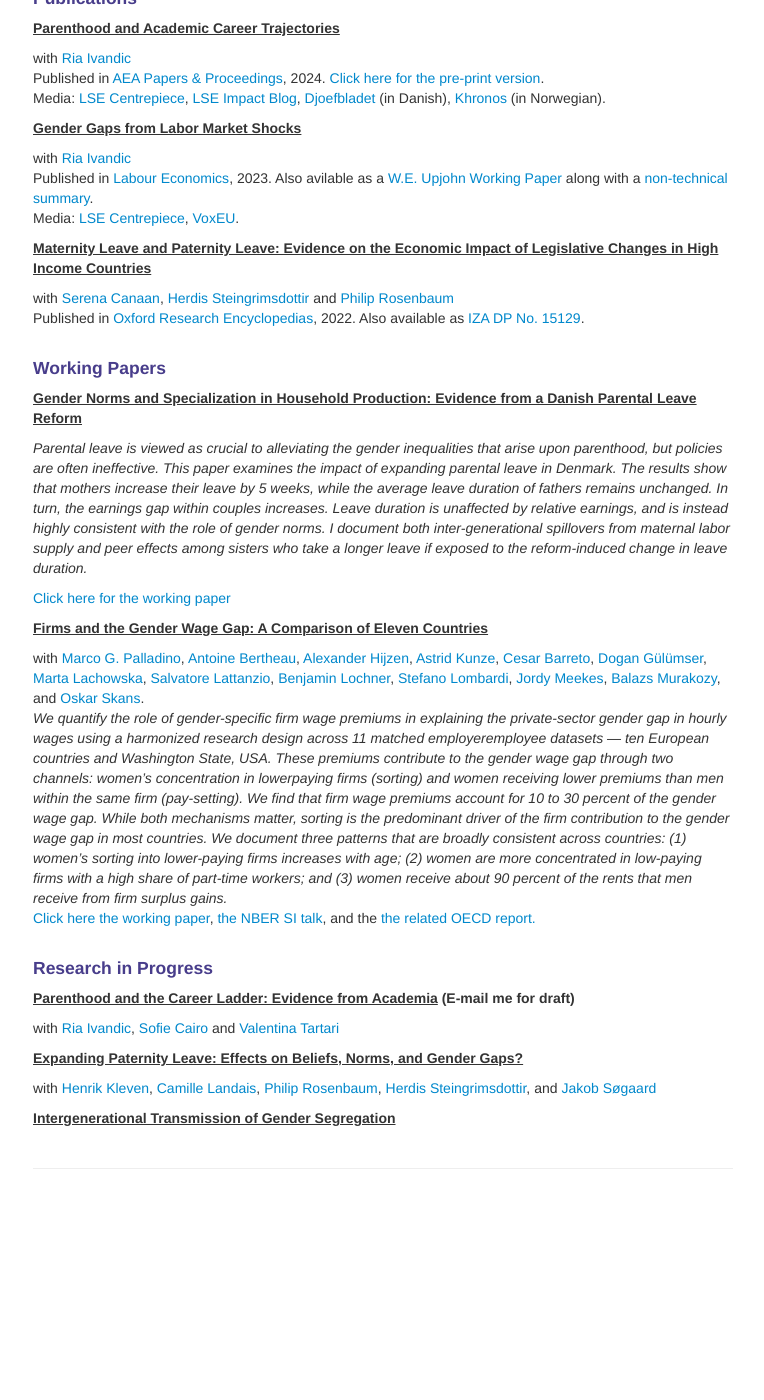
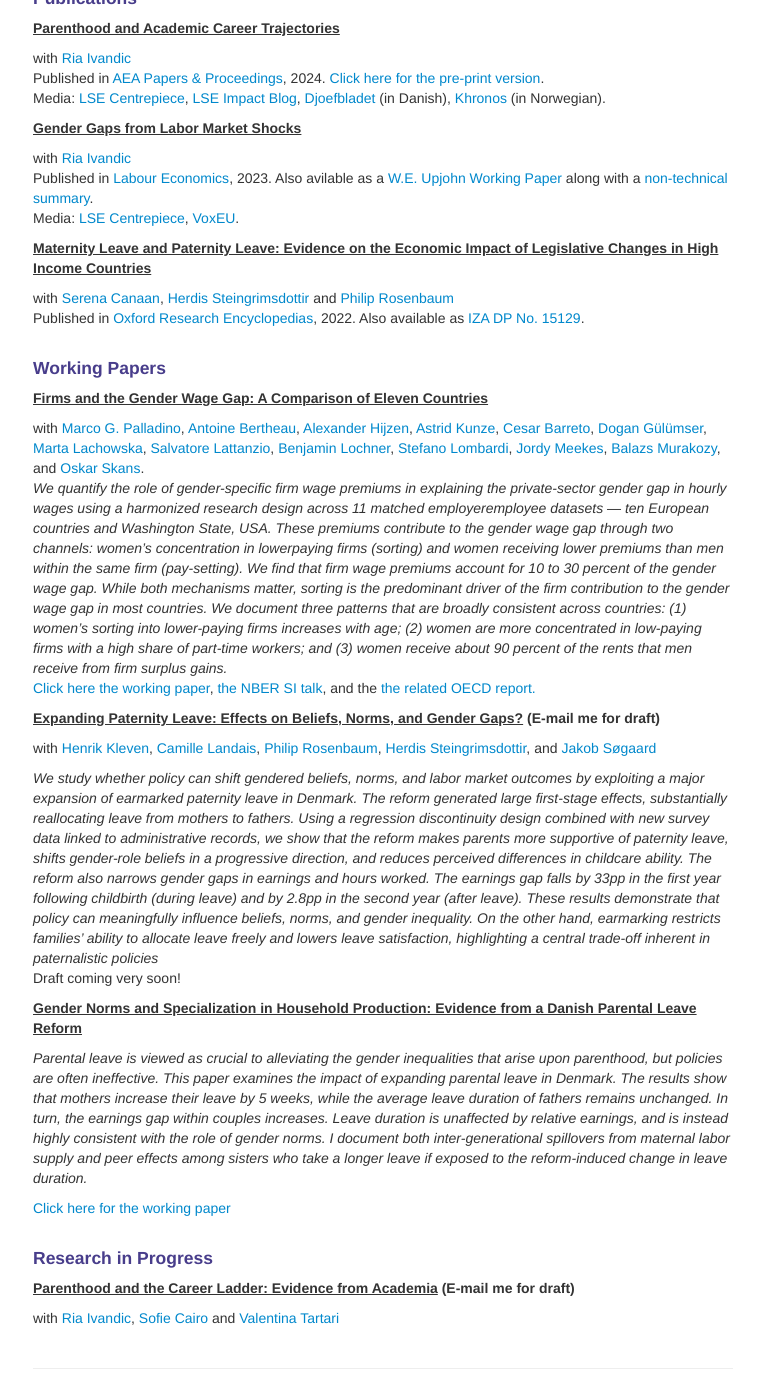
Before and after one commit to annesophielassen/annesophielassen.github.io, a Jekyll site: the page built from pages/research.md, in a window 1280 px wide and 1400 px high, scrolled down 174 px. Shown: the whole window, without its empty margins (257-1021 px from the left). Built offline with Jekyll 4.4.1, drawn with Linux system fonts in a browser that asks for light colours; before the commit the page ends 1374 px from its top, so only the background shows below that.

Commit message:
Update research.md

```diff
--- a/pages/research.md
+++ b/pages/research.md
@@ -21,6 +21,18 @@ Published in <a href="https://oxfordre.com/economics/view/10.1093/acrefore/97801
 <br>
 <br>
 #### Working Papers
+##### <u>Firms and the Gender Wage Gap: A Comparison of Eleven Countries</u>
+with  <a href="https://marcoguidopalladino.com/">Marco G. Palladino</a>, <a href="https://www.antoinebertheau.com/research.html"> Antoine Bertheau</a>, <a href="https://www.iza.org/person/1300/alexander-hijzen">Alexander Hijzen</a>, <a href="https://astridkunze.com/">Astrid Kunze</a>, <a href="https://sites.google.com/view/cesarbarreto/home">Cesar Barreto</a>, <a href="https://sites.google.com/view/dogangulumser">Dogan Gülümser</a>, <a href="http://www.martalachowska.com/">Marta Lachowska</a>, <a href="https://sites.google.com/view/salvatore-lattanzio/home">Salvatore Lattanzio</a>, <a href="https://sites.google.com/view/benjaminlochner/">Benjamin Lochner</a>, <a href="https://stefano-lombardi.github.io/">Stefano Lombardi</a>, <a href="https://sites.google.com/site/jmeekes/">Jordy Meekes</a>, <a href="https://sites.google.com/view/balazsmurakozy">Balazs Murakozy</a>, and <a href="https://sites.google.com/site/oskarskans/home">Oskar Skans</a>. <br>
+*We quantify the role of gender-specific firm wage premiums in explaining the private-sector gender gap in hourly wages using a harmonized research design across 11 matched employeremployee datasets — ten European countries and Washington State, USA. These premiums contribute to the gender wage gap through two channels: women’s concentration in lowerpaying firms (sorting) and women receiving lower premiums than men within the same firm (pay-setting). We find that firm wage premiums account for 10 to 30 percent of the gender wage gap. While both mechanisms matter, sorting is the predominant driver of the firm contribution to the gender wage gap in most countries. We document three patterns that are broadly consistent across countries: (1) women’s sorting into lower-paying firms increases with age; (2) women are more concentrated in low-paying firms with a high share of part-time workers; and (3) women receive about 90 percent of the rents that men receive from firm surplus gains.* <br>
+<a href="https://www.chicagofed.org/publications/working-papers/2025/2025-24">Click here the working paper</a>, <a href="https://www.youtube.com/live/RCkEHjCC3kI?t=420s">the NBER SI talk</a>, and the <a href="https://www.oecd.org/en/publications/the-role-of-bargaining-and-discrimination-in-the-gender-wage-gap-in-france_1fd68687-en.html">the related OECD report.</a>
+<br>
+##### <u>Expanding Paternity Leave: Effects on Beliefs, Norms, and Gender Gaps?</u> (E-mail me for draft)
+with <a href="https://www.henrikkleven.com/">Henrik Kleven</a>, <a href="https://app.scholarsite.io/camille-landais">Camille Landais</a>, <a href="https://sites.google.com/site/philrosenbaum/"> Philip Rosenbaum</a>, <a href="https://sites.google.com/site/herdissteingrimsdottir/home"> Herdis Steingrimsdottir</a>, and <a href="https://jakobsogaard.com/">Jakob Søgaard</a><br>
+
+*We study whether policy can shift gendered beliefs, norms, and labor market outcomes by exploiting a major expansion of earmarked paternity leave in Denmark. The reform generated large first-stage effects, substantially reallocating leave from mothers to fathers. Using a regression discontinuity design combined with new survey data linked to administrative records, we show that the reform makes parents more supportive of paternity leave, shifts gender-role beliefs in a progressive direction, and reduces perceived differences in childcare ability. The reform also narrows gender gaps in earnings and hours worked. The earnings gap falls by 33pp in the first year following childbirth (during leave) and by 2.8pp in the second year (after leave). These results demonstrate that policy can meaningfully influence beliefs, norms, and gender inequality. On the other hand, earmarking restricts families’ ability to allocate leave freely and lowers leave satisfaction, highlighting a central trade-off inherent in paternalistic policies* <br>
+Draft coming very soon!
+<br>
+
 ##### <u>Gender Norms and Specialization in Household Production: Evidence from a Danish Parental Leave Reform</u>
 *Parental leave is viewed as crucial to alleviating the gender inequalities that arise upon parenthood, but policies are often ineffective. This paper examines the impact of expanding parental leave in Denmark. The results show that mothers increase their
 leave by 5 weeks, while the average leave duration of fathers remains unchanged. In turn, the earnings gap within couples increases. Leave duration is unaffected by relative earnings, and is instead highly consistent with the role of gender norms.
@@ -28,22 +40,13 @@ I document both inter-generational spillovers from maternal labor supply and pee
 
 [Click here for the working paper]({{ BASE_PATH}}/pages/working_papers/JMP_ParentalLeave_Lassen.pdf)
 <br>
-
-##### <u>Firms and the Gender Wage Gap: A Comparison of Eleven Countries</u>
-with  <a href="https://marcoguidopalladino.com/">Marco G. Palladino</a>, <a href="https://www.antoinebertheau.com/research.html"> Antoine Bertheau</a>, <a href="https://www.iza.org/person/1300/alexander-hijzen">Alexander Hijzen</a>, <a href="https://astridkunze.com/">Astrid Kunze</a>, <a href="https://sites.google.com/view/cesarbarreto/home">Cesar Barreto</a>, <a href="https://sites.google.com/view/dogangulumser">Dogan Gülümser</a>, <a href="http://www.martalachowska.com/">Marta Lachowska</a>, <a href="https://sites.google.com/view/salvatore-lattanzio/home">Salvatore Lattanzio</a>, <a href="https://sites.google.com/view/benjaminlochner/">Benjamin Lochner</a>, <a href="https://stefano-lombardi.github.io/">Stefano Lombardi</a>, <a href="https://sites.google.com/site/jmeekes/">Jordy Meekes</a>, <a href="https://sites.google.com/view/balazsmurakozy">Balazs Murakozy</a>, and <a href="https://sites.google.com/site/oskarskans/home">Oskar Skans</a>. <br>
-*We quantify the role of gender-specific firm wage premiums in explaining the private-sector gender gap in hourly wages using a harmonized research design across 11 matched employeremployee datasets — ten European countries and Washington State, USA. These premiums contribute to the gender wage gap through two channels: women’s concentration in lowerpaying firms (sorting) and women receiving lower premiums than men within the same firm (pay-setting). We find that firm wage premiums account for 10 to 30 percent of the gender wage gap. While both mechanisms matter, sorting is the predominant driver of the firm contribution to the gender wage gap in most countries. We document three patterns that are broadly consistent across countries: (1) women’s sorting into lower-paying firms increases with age; (2) women are more concentrated in low-paying firms with a high share of part-time workers; and (3) women receive about 90 percent of the rents that men receive from firm surplus gains.* <br>
-<a href="https://www.chicagofed.org/publications/working-papers/2025/2025-24">Click here the working paper</a>, <a href="https://www.youtube.com/live/RCkEHjCC3kI?t=420s">the NBER SI talk</a>, and the <a href="https://www.oecd.org/en/publications/the-role-of-bargaining-and-discrimination-in-the-gender-wage-gap-in-france_1fd68687-en.html">the related OECD report.</a>
-<br>
 <br>
 #### Research in Progress
 
 ##### <u>Parenthood and the Career Ladder: Evidence from Academia</u> (E-mail me for draft)
 with <a href="https://sites.google.com/site/riaivandic/home"> Ria Ivandic</a>, <a href="https://sites.google.com/view/sofiecairo"> Sofie Cairo</a> and <a href="https://research.hhs.se/esploro/profile/valentina_tartari/overview"> Valentina Tartari</a> <br>
 
-##### <u>Expanding Paternity Leave: Effects on Beliefs, Norms, and Gender Gaps?</u>
-with <a href="https://www.henrikkleven.com/">Henrik Kleven</a>, <a href="https://app.scholarsite.io/camille-landais">Camille Landais</a>, <a href="https://sites.google.com/site/philrosenbaum/"> Philip Rosenbaum</a>, <a href="https://sites.google.com/site/herdissteingrimsdottir/home"> Herdis Steingrimsdottir</a>, and <a href="https://jakobsogaard.com/">Jakob Søgaard</a>
 
-##### <u>Intergenerational Transmission of Gender Segregation</u>
 
 <!-- ##### <u>Job Displacement, Inequality, and Domestic Violence</u>-->
 <!--with <a href="https://sites.google.com/site/riaivandic/home"> Ria Ivandic</a> <br>-->
```
